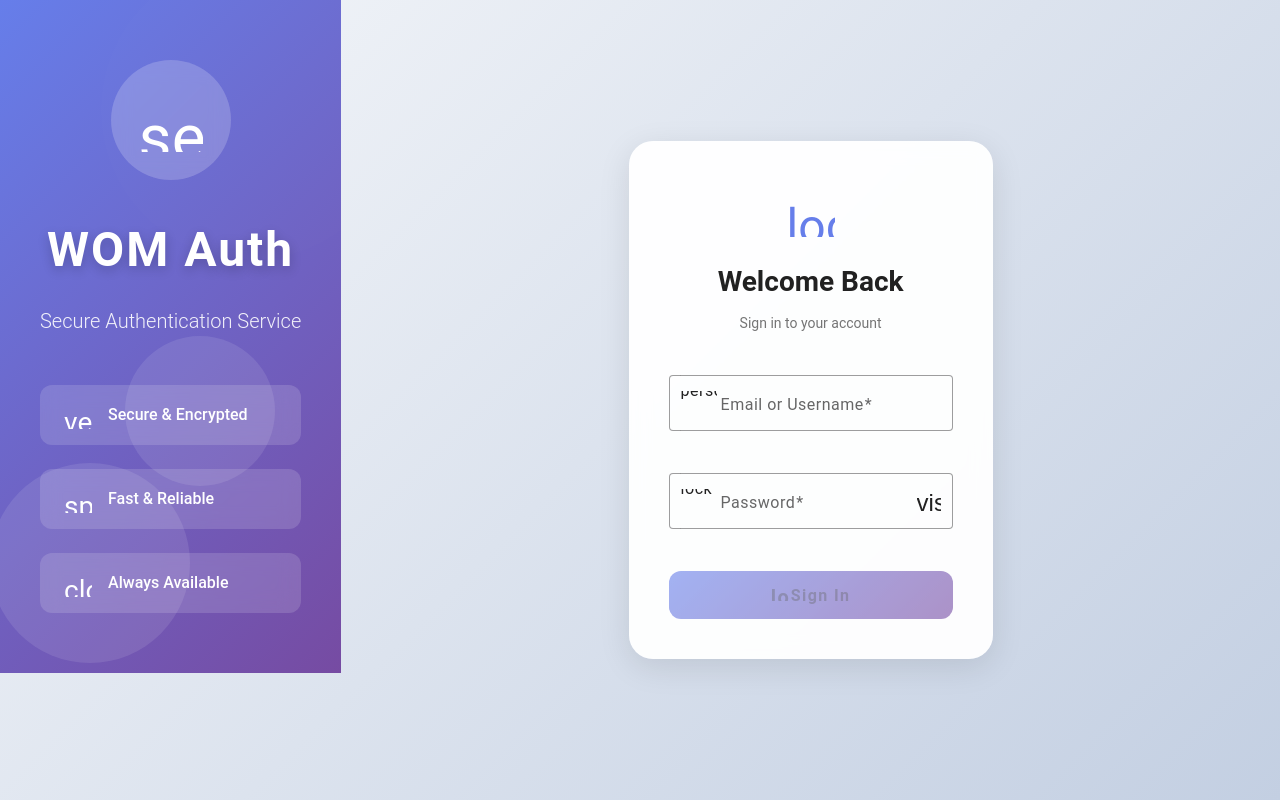
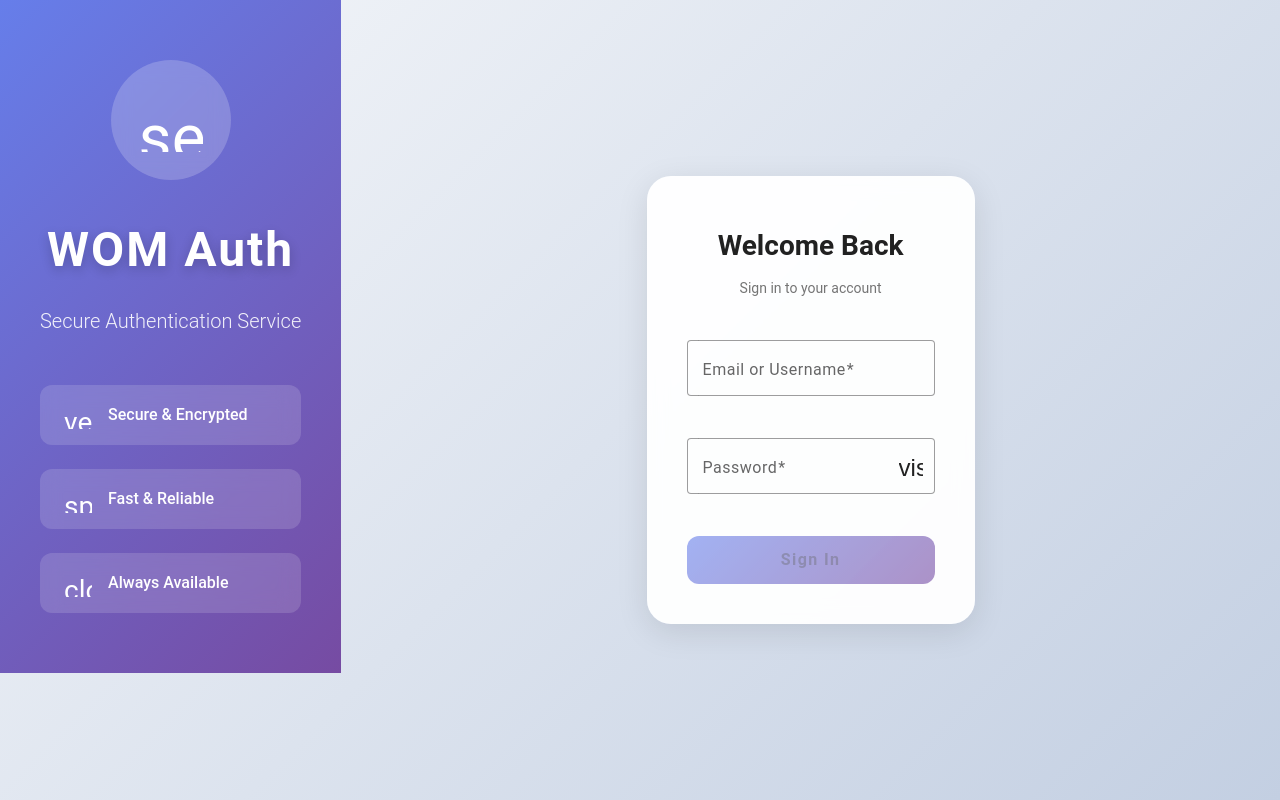
Before and after one commit to kevinbayter/wom-auth-client, an Angular app: page /auth/login in a window 1280 px wide. Built offline with nearby package versions, Linux system fonts and the light colour scheme.

Commit message:
refactor: simplify login UI removing unnecessary icons and decorative elements

```diff
--- a/src/app/features/auth/components/login-branding/login-branding.component.html
+++ b/src/app/features/auth/components/login-branding/login-branding.component.html
@@ -9,16 +9,10 @@
     <div class="features">
       @for (feature of features; track feature.icon) {
         <div class="feature-item">
-          <mat-icon>{{ feature.icon }}</mat-icon>
-          <span>{{ feature.text }}</span>
+          <mat-icon class="feature-icon">{{ feature.icon }}</mat-icon>
+          <span class="feature-text">{{ feature.text }}</span>
         </div>
       }
     </div>
-
-    <div class="decorative-elements">
-      <div class="circle circle-1"></div>
-      <div class="circle circle-2"></div>
-      <div class="circle circle-3"></div>
-    </div>
   </div>
 </div>
--- a/src/app/features/auth/components/login-branding/login-branding.component.scss
+++ b/src/app/features/auth/components/login-branding/login-branding.component.scss
@@ -74,56 +74,16 @@
     transform: translateX(10px);
   }
 
-  mat-icon {
+  .feature-icon {
     font-size: 28px;
     width: 28px;
     height: 28px;
   }
 
-  span {
+  .feature-text {
     font-size: 16px;
     font-weight: 500;
   }
-}
-
-.decorative-elements {
-  position: absolute;
-  width: 100%;
-  height: 100%;
-  top: 0;
-  left: 0;
-  pointer-events: none;
-}
-
-.circle {
-  position: absolute;
-  border-radius: 50%;
-  background: rgba(255, 255, 255, 0.1);
-  animation: pulse 4s ease-in-out infinite;
-}
-
-.circle-1 {
-  width: 300px;
-  height: 300px;
-  top: -100px;
-  right: -100px;
-  animation-delay: 0s;
-}
-
-.circle-2 {
-  width: 200px;
-  height: 200px;
-  bottom: -50px;
-  left: -50px;
-  animation-delay: 1s;
-}
-
-.circle-3 {
-  width: 150px;
-  height: 150px;
-  top: 50%;
-  right: 10%;
-  animation-delay: 2s;
 }
 
 @keyframes float {
@@ -132,17 +92,6 @@
   }
   50% {
     transform: translateY(-20px);
-  }
-}
-
-@keyframes pulse {
-  0%, 100% {
-    opacity: 0.1;
-    transform: scale(1);
-  }
-  50% {
-    opacity: 0.2;
-    transform: scale(1.1);
   }
 }
 
@@ -168,13 +117,13 @@
   .feature-item {
     padding: 12px 20px;
 
-    mat-icon {
+    .feature-icon {
       font-size: 24px;
       width: 24px;
       height: 24px;
     }
 
-    span {
+    .feature-text {
       font-size: 14px;
     }
   }
--- a/src/app/features/auth/components/login-form/login-form.component.html
+++ b/src/app/features/auth/components/login-form/login-form.component.html
@@ -1,7 +1,6 @@
 <mat-card class="login-card">
   <mat-card-header>
     <div class="card-header-content">
-      <mat-icon class="login-icon">login</mat-icon>
       <h2 class="login-title">Welcome Back</h2>
       <p class="login-subtitle">Sign in to your account</p>
     </div>
@@ -25,7 +24,6 @@
           autocomplete="username"
           [disabled]="isLoading"
         />
-        <mat-icon matPrefix>person</mat-icon>
         @if (loginForm.controls['identifier'].hasError('required')) {
           <mat-error>Email or username is required</mat-error>
         }
@@ -44,7 +42,6 @@
           autocomplete="current-password"
           [disabled]="isLoading"
         />
-        <mat-icon matPrefix>lock</mat-icon>
         <button
           mat-icon-button
           matSuffix
@@ -77,10 +74,7 @@
           </ng-container>
         }
         @if (!isLoading) {
-          <ng-container>
-            <mat-icon>login</mat-icon>
-            <span>Sign In</span>
-          </ng-container>
+          <span>Sign In</span>
         }
       </button>
     </form>
```
